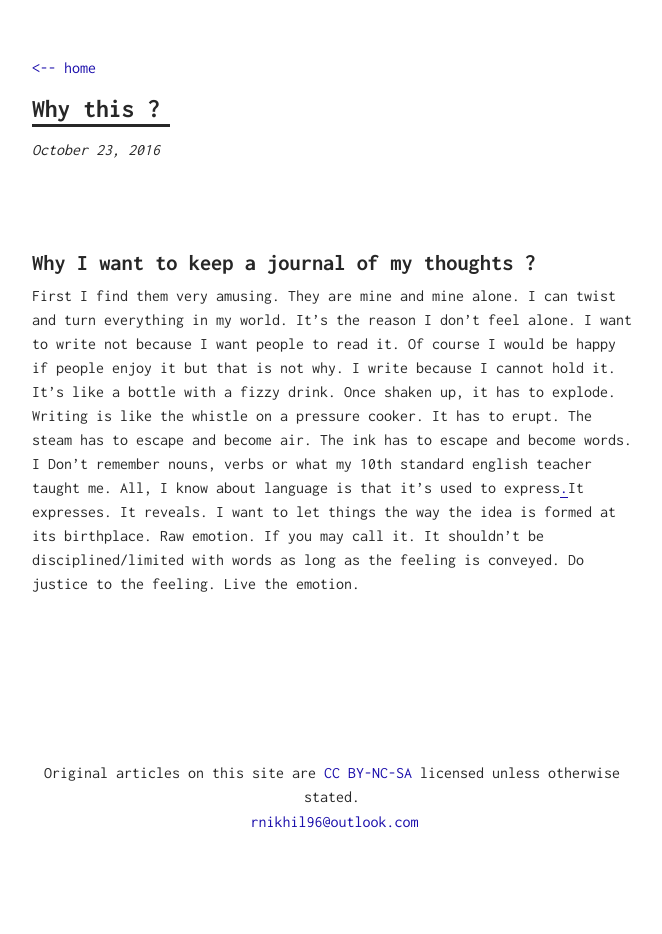
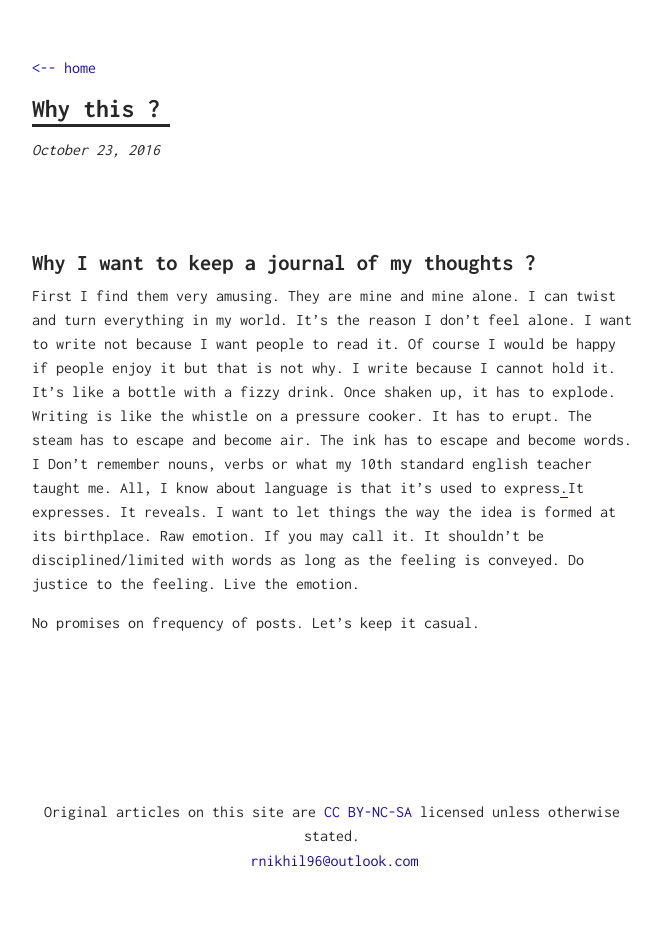
Before and after one commit to rnikhil275/rnikhil275.github.io, a Jekyll site: the page built from _posts/ramble/2016-10-23-why.md, in a window 1280 px wide. Shown: the whole page, without its empty margins (308-970 px from the left). Built offline with Jekyll 4.4.1, drawn with Linux system fonts in a browser that asks for light colours; before the commit the page ends 900 px from its top, so only the background shows below that.

Commit message:
add post

```diff
--- a/_posts/ramble/2016-10-23-placeholder.md
+++ b/_posts/ramble/2016-10-23-why.md
@@ -3,8 +3,9 @@ layout: post
 title: Why this ?
 secondary: secondary
 ---
-<!-- # This place is for the title. -->
 
 # Why I want to keep a journal of my thoughts ?
 
 First I find them very amusing. They are mine and mine alone. I can twist and turn everything in my world. It's the reason I don't feel alone. I want to write not because I want people to read it. Of course I would be happy if people enjoy it but that is not why. I write because I cannot hold it. It's like a bottle with a fizzy drink. Once shaken up, it has to explode. Writing is like the whistle on a pressure cooker. It has to erupt. The steam has to escape and become air. The ink has to escape and become words. I Don't remember nouns, verbs or what my 10th standard english teacher taught me. All, I know about language is that it's used to express<a href="">.</a>It expresses. It reveals. I want to let things the way the idea is formed at its birthplace. Raw emotion. If you may call it. It shouldn't be disciplined/limited with words as long as the feeling is conveyed. Do justice to the feeling. Live the emotion.
+
+No promises on frequency of posts. Let's keep it casual.
--- a/ramble/index.html
+++ b/ramble/index.html
@@ -3,8 +3,7 @@ layout: default
 ---
 <a href="/">&lt;-- home</a><br>
 <input id ="password" type = "password"/>
-<button onclick="testHuman()">Click me</button>
-
+<button onclick="testHuman()">.</button>
 <div id="randomdata">
     <div class="blog">
         <br>
```
